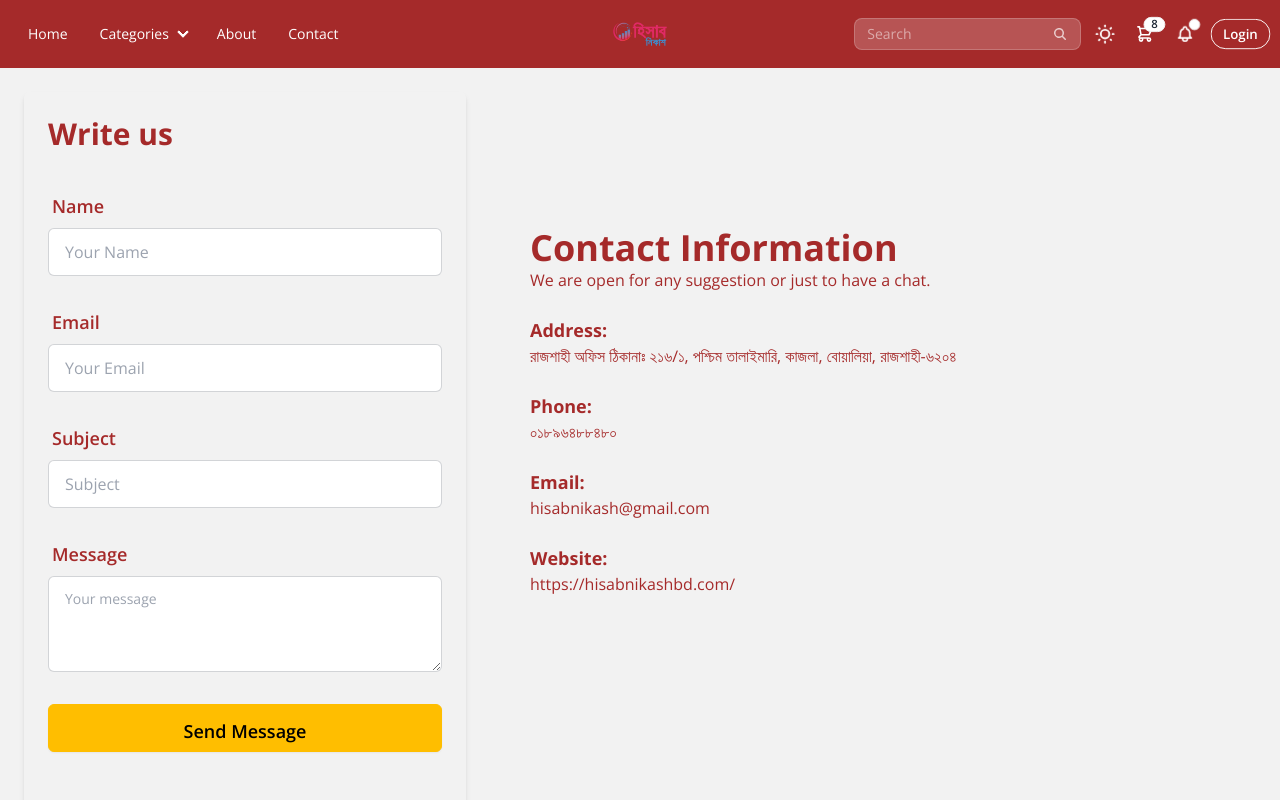
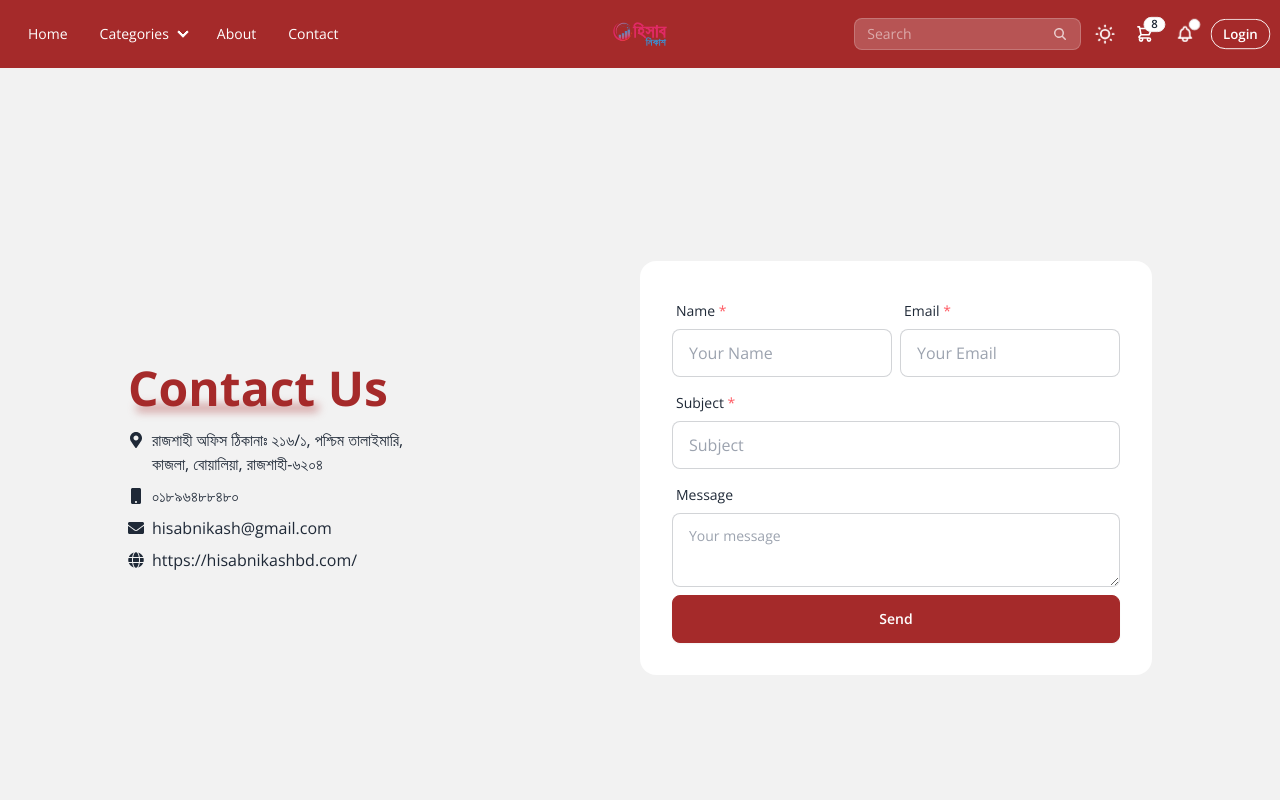
Before and after one commit to shunno-it-dev-team/fe-hn-ecom, a React (Vite) app: page /contact in a window 1280 px wide. Shown: the top 800 px of the page. Built offline with nearby package versions, Linux system fonts and the light colour scheme.

Commit message:
[feat]: modified contact page ready to integrate with api

```diff
--- a/src/components/common/form/FormInput.jsx
+++ b/src/components/common/form/FormInput.jsx
@@ -8,12 +8,7 @@ import { cn } from "../../../helpers/dynamicClassName";
 // import ImageInput from "./ImageInput";
 // import RichEditor from "./RichEditor";
 
-const FormInput = ({
-  formData,
-  control,
-  colSpans = { xs: 12, sm: 1, md: 2, lg: 3, xl: 4 },
-  size,
-}) => {
+const FormInput = ({ formData, control, size }) => {
   const commonInputTypes = ["text", "email", "number", "date", "url"];
 
   return formData.reduce((acc, input, index) => {
@@ -32,7 +27,7 @@ const FormInput = ({
               {...{
                 label: input.label,
                 errorMessage: fieldState?.error?.message,
-                colSpans,
+                colSpans: input.colSpans,
                 className: input.className,
                 required: input.required,
               }}
@@ -500,14 +495,14 @@ const FormInput = ({
               {...{
                 label: input.label,
                 errorMessage: fieldState?.error?.message,
-                colSpans,
+                colSpans: input.colSpans,
                 className: input.className,
               }}
             >
               <textarea
                 placeholder={input.placeholder}
                 className={cn(
-                  "input input-bordered w-full",
+                  "textarea textarea-bordered",
                   input.inputClassName,
                   {
                     [`input-${inputSize}`]: inputSize,
@@ -530,7 +525,7 @@ const FormInput = ({
               {...{
                 label: input.label,
                 errorMessage: fieldState?.error?.message,
-                colSpans,
+                colSpans: input.colSpans,
                 className: input.className,
               }}
             >
@@ -563,7 +558,7 @@ const FormInput = ({
               {...{
                 label: input.label,
                 errorMessage: fieldState?.error?.message,
-                colSpans,
+                colSpans: input.colSpans,
                 className: input.className,
               }}
             >
@@ -605,11 +600,11 @@ const FormInput = ({
               className={cn(
                 "form-control w-full",
                 {
-                  [`col-span-${colSpans.xs}`]: colSpans.xs,
-                  [`sm:col-span-${colSpans.sm}`]: colSpans.sm,
-                  [`md:col-span-${colSpans.md}`]: colSpans.md,
-                  [`lg:col-span-${colSpans.lg}`]: colSpans.lg,
-                  [`xl:col-span-${colSpans.xl}`]: colSpans.xl,
+                  [`col-span-${input.colSpans?.xs}`]: input.colSpans?.xs,
+                  [`sm:col-span-${input.colSpans?.sm}`]: input.colSpans?.sm,
+                  [`md:col-span-${input.colSpans?.md}`]: input.colSpans?.md,
+                  [`lg:col-span-${input.colSpans?.lg}`]: input.colSpans?.lg,
+                  [`xl:col-span-${input.colSpans?.xl}`]: input.colSpans?.xl,
                 },
                 input.className
               )}
@@ -671,11 +666,11 @@ const FormInput = ({
               className={cn(
                 "form-control w-full",
                 {
-                  [`col-span-${colSpans.xs}`]: colSpans.xs,
-                  [`sm:col-span-${colSpans.sm}`]: colSpans.sm,
-                  [`md:col-span-${colSpans.md}`]: colSpans.md,
-                  [`lg:col-span-${colSpans.lg}`]: colSpans.lg,
-                  [`xl:col-span-${colSpans.xl}`]: colSpans.xl,
+                  [`col-span-${input.colSpans?.xs}`]: input.colSpans?.xs,
+                  [`sm:col-span-${input.colSpans?.sm}`]: input.colSpans?.sm,
+                  [`md:col-span-${input.colSpans?.md}`]: input.colSpans?.md,
+                  [`lg:col-span-${input.colSpans?.lg}`]: input.colSpans?.lg,
+                  [`xl:col-span-${input.colSpans?.xl}`]: input.colSpans?.xl,
                 },
                 input.className
               )}
--- a/src/components/common/form/FormInputWrapper.jsx
+++ b/src/components/common/form/FormInputWrapper.jsx
@@ -14,11 +14,11 @@ const FormInputWrapper = ({
       className={cn(
         "form-control w-full",
         {
-          [`col-span-${colSpans.xs}`]: colSpans.xs,
-          [`sm:col-span-${colSpans.sm}`]: colSpans.sm,
-          [`md:col-span-${colSpans.md}`]: colSpans.md,
-          [`lg:col-span-${colSpans.lg}`]: colSpans.lg,
-          [`xl:col-span-${colSpans.xl}`]: colSpans.xl,
+          [`col-span-${colSpans?.xs}`]: colSpans?.xs,
+          [`sm:col-span-${colSpans?.sm}`]: colSpans?.sm,
+          [`md:col-span-${colSpans?.md}`]: colSpans?.md,
+          [`lg:col-span-${colSpans?.lg}`]: colSpans?.lg,
+          [`xl:col-span-${colSpans?.xl}`]: colSpans?.xl,
         },
         className
       )}
@@ -32,8 +32,8 @@ const FormInputWrapper = ({
       {children}
 
       {errorMessage && (
-        <div className="label text-error italic">
-          <span className="label-text-alt">{errorMessage}</span>
+        <div className="label  italic">
+          <span className="label-text-alt text-error">{errorMessage}</span>
         </div>
       )}
     </label>
--- a/src/pages/private/contact-us-page/ContactUsPage.jsx
+++ b/src/pages/private/contact-us-page/ContactUsPage.jsx
@@ -1,108 +1,88 @@
+import { useForm } from "react-hook-form";
+import FormInput from "../../../components/common/form/FormInput";
+import FaIconByKeyName from "../../../components/icons/FaIconByKeyName";
+import {
+  CONTACT_DETAILS_DEFAULT_VALUES,
+  contactDetails,
+  contactUsFormData,
+  contactUsValidationScheme,
+} from "./contactUs.helper";
+import { yupResolver } from "@hookform/resolvers/yup";
+import { useCreateContactMutation } from "../../../redux/api/services/contact.service";
+
 const ContactUsPage = () => {
+  const [createContact, { isLoading }] = useCreateContactMutation();
+
+  const { control, handleSubmit } = useForm({
+    resolver: yupResolver(contactUsValidationScheme()),
+    mode: "all",
+    defaultValues: CONTACT_DETAILS_DEFAULT_VALUES,
+  });
+
+  const formSubmit = (data) => {
+    console.log("data :>> ", data);
+
+    createContact(data);
+  };
+
   return (
-    <div className="flex flex-col lg:flex-row lg:card-side gap-10 p-6">
-      {/* ========== form section ========== */}
-      <form className="card-body shadow-md rounded-md p-6 h-screen w-full lg:w-1/4">
-        <h3 className="text-3xl font-bold mb-6 text-primary">Write us</h3>
+    <div className="flex min-h-screen max-w-screen-lg justify-between flex-col gap-5 lg:flex-row mx-auto items-center">
+      <div className="text-center lg:text-left relative z-10">
+        <h2 className="text-5xl font-bold mb-5 text-primary static">
+          Contact Us
+        </h2>
 
-        <div className="form-control mb-4">
-          <label className="label">
-            <span className="label-text  text-lg font-semibold text-primary">
-              Name
-            </span>
-          </label>
-          <input
-            type="text"
-            placeholder="Your Name"
-            className="input input-bordered rounded-md focus:border-primary "
-            required
-          />
+        <div className="absolute h-2 w-2/3 rounded-lg bg-primary/40 top-10 blur-sm left-2 -z-10 mb-10"></div>
+
+        {/* CONTACT DETAILS */}
+        <div className="flex flex-col gap-2">
+          {contactDetails.map((contactDetail, index) => {
+            if (contactDetail.type === "text") {
+              return (
+                <div className="flex items-start gap-2" key={index}>
+                  <FaIconByKeyName iconName={contactDetail.icon} />
+                  <p
+                    className="-mt-1"
+                    dangerouslySetInnerHTML={{ __html: contactDetail.details }}
+                  ></p>
+                </div>
+              );
+            }
+            if (contactDetail.type === "link") {
+              return (
+                <a
+                  href={contactDetail.href}
+                  className="flex items-center gap-2"
+                  key={index}
+                >
+                  <FaIconByKeyName iconName={contactDetail.icon} />
+                  {contactDetail.details}
+                </a>
+              );
+            }
+          })}
         </div>
+      </div>
 
-        <div className="form-control mb-4">
-          <label className="label">
-            <span className="label-text text-lg font-semibold text-primary">
-              Email
-            </span>
-          </label>
-          <input
-            type="email"
-            placeholder="Your Email"
-            className="input input-bordered rounded-md focus:border-primary "
-            required
-          />
-        </div>
+      <div className="card bg-base-100 w-full max-w-lg shrink-0">
+        {/* CONTACT FORM */}
+        <form onSubmit={handleSubmit(formSubmit)} className="card-body">
+          <div className="grid grid-cols-1 lg:grid-cols-2 gap-2">
+            <FormInput
+              {...{
+                formData: contactUsFormData(),
+                control,
+              }}
+            />
+          </div>
 
-        <div className="form-control mb-4">
-          <label className="label">
-            <span className="label-text text-lg font-semibold text-primary">
-              Subject
-            </span>
-          </label>
-          <input
-            type="text"
-            placeholder="Subject"
-            className="input input-bordered rounded-md focus:border-primary "
-            required
-          />
-        </div>
-
-        <div className="form-control mb-6">
-          <label className="label">
-            <span className="label-text text-lg font-semibold text-primary">
-              Message
-            </span>
-          </label>
-          <textarea
-            className="textarea textarea-bordered rounded-md focus:border-primary  h-24"
-            placeholder="Your message"
-            required
-          ></textarea>
-        </div>
-
-        <div className="form-control">
-          <button className="btn btn-warning w-full py-3 text-lg font-semibold rounded-md">
-            Send Message
+          <button className="btn btn-block btn-primary" disabled={isLoading}>
+            Send
+            {isLoading && (
+              <span className="loading loading-bars loading-xs"></span>
+            )}
           </button>
-        </div>
-      </form>
-      {/* ========== contact section ========== */}
-      <div className="card-body items-start mt-28 rounded-md p-6 w-full lg:w-1/2">
-        <div className="mb-4">
-          <h1 className="text-4xl font-bold text-primary text-center lg:text-left">
-            Contact Information
-          </h1>
-          <p className=" text-primary text-center lg:text-left">
-            We are open for any suggestion or just to have a chat.
-          </p>
-        </div>
-        <div className="mb-4">
-          <p className="font-bold text-lg text-primary">Address:</p>
-          <p className="text-primary">
-            রাজশাহী অফিস ঠিকানাঃ ২১৬/১, পশ্চিম তালাইমারি, কাজলা, বোয়ালিয়া,
-            রাজশাহী-৬২০৪
-          </p>
-        </div>
-
-        <div className="mb-4">
-          <p className="font-bold text-lg text-primary">Phone:</p>
-          <p className="text-primary">০১৮৯৬৪৮৮৪৮০</p>
-        </div>
-
-        <div className="mb-4">
-          <p className="font-bold text-lg text-primary">Email:</p>
-          <p className="text-primary">hisabnikash@gmail.com</p>
-        </div>
-
-        <div className="mb-4">
-          <p className="font-bold text-lg text-primary">Website:</p>
-          <a
-            href="https://hisabnikashbd.com/"
-            className="text-primary hover:underline"
-          >
-            https://hisabnikashbd.com/
-          </a>
-        </div>
+        </form>
       </div>
     </div>
   );
--- /dev/null
+++ b/src/pages/private/contact-us-page/contactUs.helper.js
@@ -0,0 +1,88 @@
+import * as yup from "yup";
+
+const contactDetails = [
+  {
+    details:
+      "রাজশাহী অফিস ঠিকানাঃ ২১৬/১, পশ্চিম তালাইমারি, <br /> কাজলা, বোয়ালিয়া, রাজশাহী-৬২০৪",
+    icon: "FaMapMarkerAlt",
+    type: "text",
+  },
+  {
+    details: "০১৮৯৬৪৮৮৪৮০",
+    icon: "FaMobile",
+    type: "link",
+    href: "tel:+8801896488480",
+  },
+  {
+    details: "hisabnikash@gmail.com",
+    icon: "FaEnvelope",
+    type: "link",
+    href: "mailto:hisabnikash@gmail.com",
+  },
+  {
+    details: "https://hisabnikashbd.com/",
+    icon: "FaGlobe",
+    type: "link",
+    href: "https://hisabnikashbd.com/",
+  },
+];
+
+// =================== FORM DEPENDENCY ===================
+
+const contactUsValidationScheme = () => {
+  return yup.object({
+    name: yup.string().required("Name is required"),
+    email: yup.string().email("Invalid Email").required("Email is required"),
+    subject: yup.string().required("Subject is required"),
+    message: yup.string().required("Message is required"),
+  });
+};
+
+const CONTACT_DETAILS_DEFAULT_VALUES = {
+  name: "",
+  email: "",
+  subject: "",
+  message: "",
+};
+
+const contactUsFormData = () => {
+  return [
+    {
+      type: "text",
+      name: "name",
+      label: "Name",
+      placeholder: "Your Name",
+      required: true,
+    },
+    {
+      type: "email",
+      name: "email",
+      label: "Email",
+      placeholder: "Your Email",
+      required: true,
+    },
+    {
+      type: "text",
+      name: "subject",
+      label: "Subject",
+      placeholder: "Subject",
+      required: true,
+      colSpans: { xs: 1, lg: 2 },
+    },
+    {
+      type: "textarea",
+      name: "message",
+      label: "Message",
+      placeholder: "Your message",
+      required: true,
+      colSpans: { xs: 1, lg: 2 },
+    },
+  ];
+};
+
+export {
+  contactUsFormData,
+  contactDetails,
+  contactUsValidationScheme,
+  CONTACT_DETAILS_DEFAULT_VALUES,
+};
--- /dev/null
+++ b/src/redux/api/services/contact.service.js
@@ -0,0 +1,15 @@
+import { apiService } from "../apiService";
+
+const contactApi = apiService.injectEndpoints({
+  endpoints: (builder) => ({
+    createContact: builder.mutation({
+      query: (body) => ({
+        url: "contacts",
+        method: "POST",
+        body,
+      }),
+    }),
+  }),
+});
+
+export const { useCreateContactMutation } = contactApi;
```
Also changed, not shown: src/pages/public/product/ProductsByCategory.jsx (+6 -4 lines), 2 other files (tests, documents, lock files or other folders).
